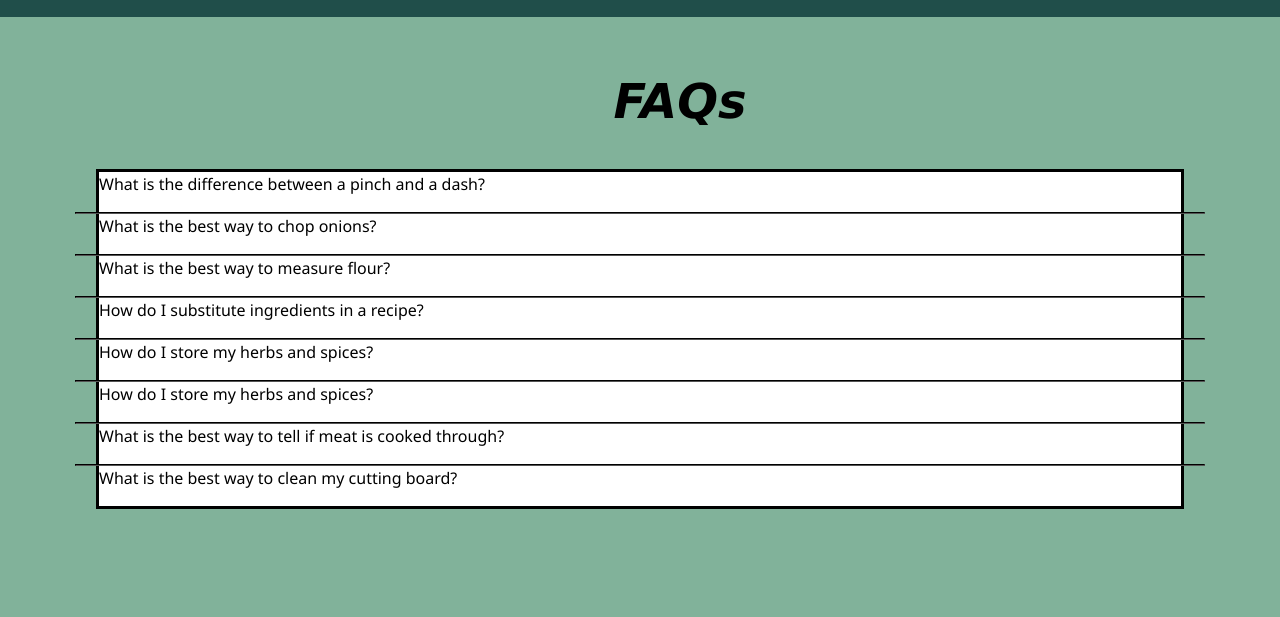
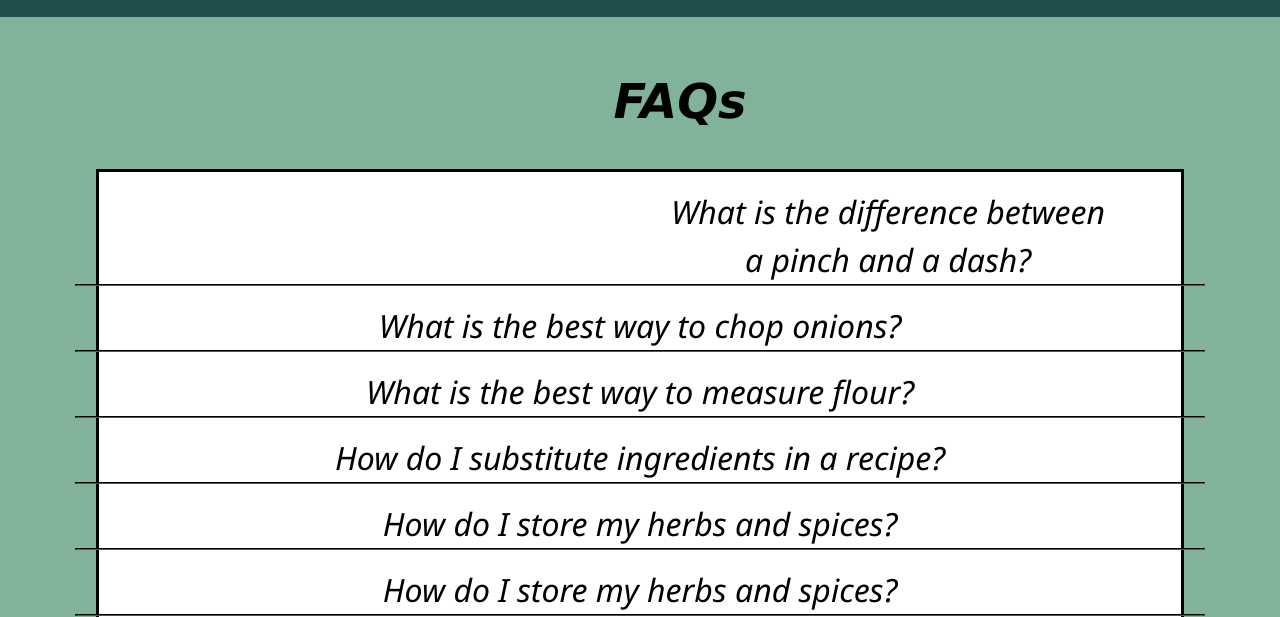
Before and after one commit to MelissaAquilina/MelissaAquilina.github.io, a plain HTML site: page FAQs.html in a window 1280 px wide. Shown: the part 335-952 px from the top of the page. Drawn offline with Linux system fonts and the light colour scheme.

Commit message:
update 1

```diff
--- a/FAQs.html
+++ b/FAQs.html
@@ -12,7 +12,9 @@
     <div class="container-large">
         <div class="row banner-row">
                 <div class="col-12">
-                    <img src="images/logo.png" alt="logo" class="logo">
+                    <a href="index.html">
+                        <img src="images/logo.png" alt="logo" class="logo">
+                    </a>
                 </div>
         </div>
     </div>
@@ -47,21 +49,21 @@
     </div>
 
     <div class="container-1">
-            <p-1>What is the difference between a pinch and a dash?</p>
+            <p class="paragraph-1">What is the difference between a pinch and a dash?</p>
             <hr>
-            <p-1>What is the best way to chop onions?</p>
+            <p class="paragraph-2">What is the best way to chop onions?</p>
             <hr>
-            <p-1>What is the best way to measure flour?</p>
+            <p>What is the best way to measure flour?</p>
             <hr>
-            <p-1>How do I substitute ingredients in a recipe?</p>
+            <p>How do I substitute ingredients in a recipe?</p>
             <hr>
-            <p-1>How do I store my herbs and spices?</p>
+            <p>How do I store my herbs and spices?</p>
             <hr>
-            <p-1>How do I store my herbs and spices?</p>
+            <p>How do I store my herbs and spices?</p>
             <hr>
-            <p-1> What is the best way to tell if meat is cooked through?</p>
+            <p> What is the best way to tell if meat is cooked through?</p>
             <hr>
-            <p-1>What is the best way to clean my cutting board?</p>
+            <p>What is the best way to clean my cutting board?</p>
     </div>
 
 <footer>
--- a/assets/Styles/style.css
+++ b/assets/Styles/style.css
@@ -72,7 +72,7 @@ p{
     font-style: italic;
 }
 
-.p-1{
+.paragraph-1{
     font-style: italic;
     font-size: 2rem;
     margin-left: 35rem;
```
Also changed, not shown: index.html (+3 -2 lines).
